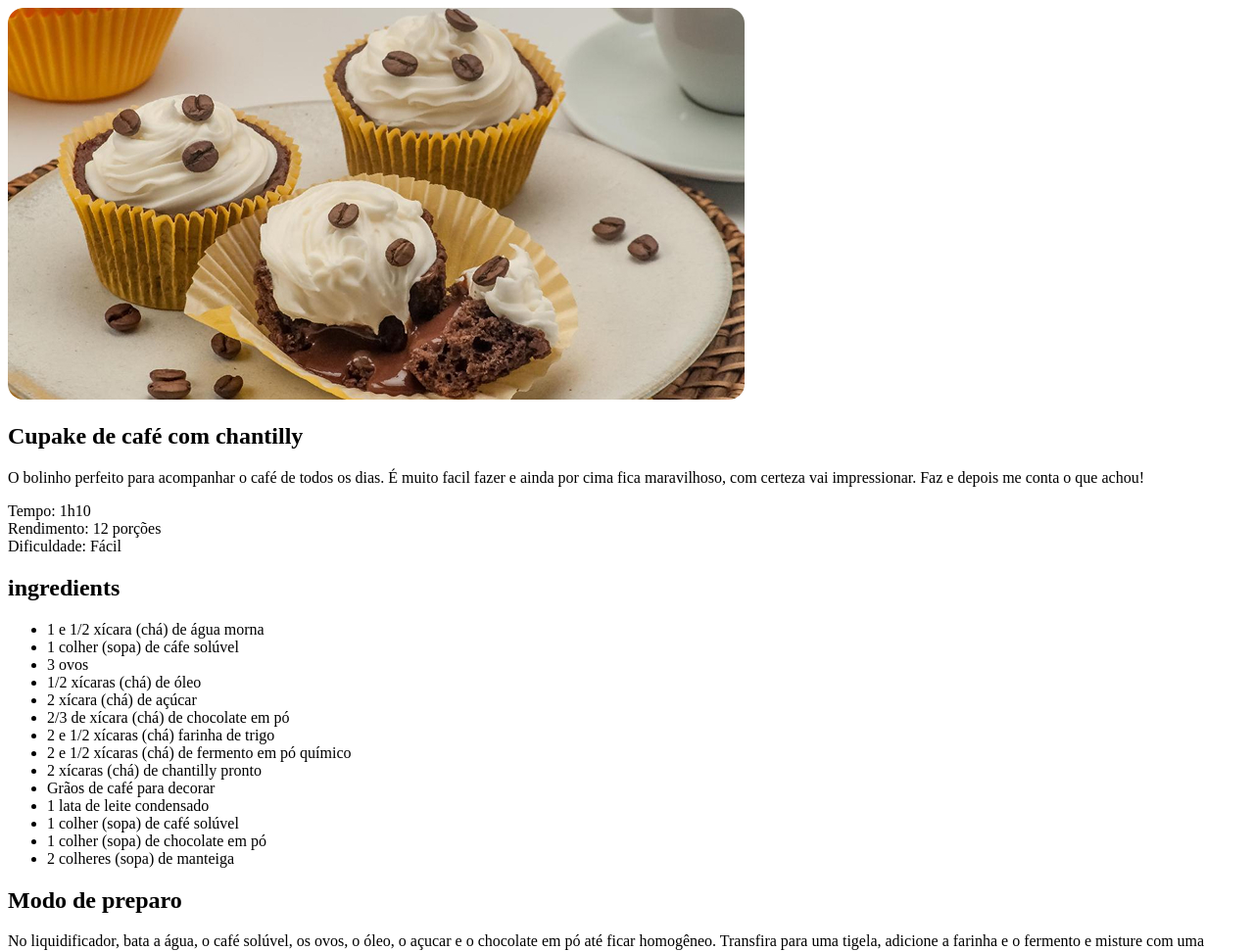
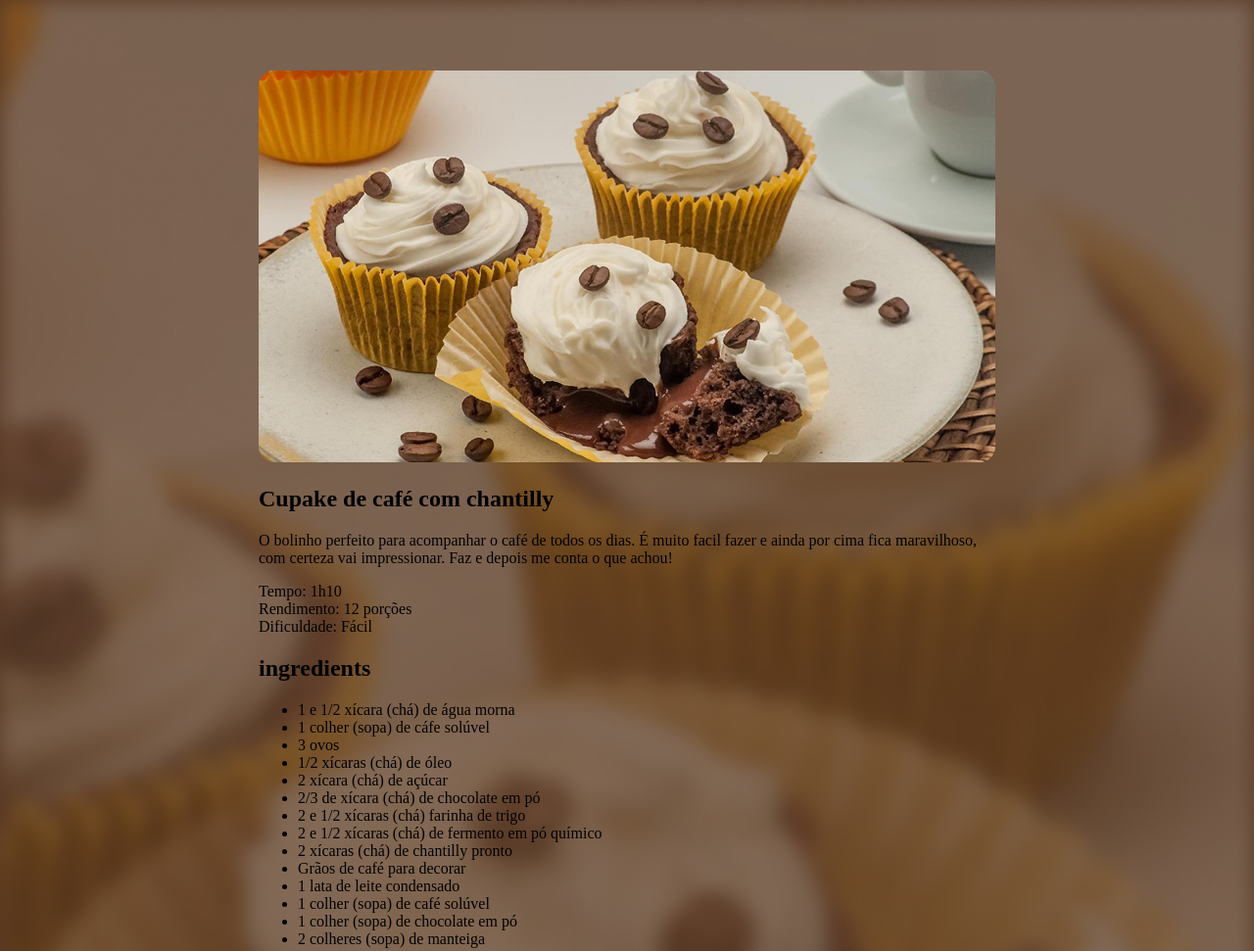
Before and after one commit to AllanDevX/Pagina-de-Receita, a plain HTML site: page index.html in a window 1280 px wide. Shown: the top 971 px of the page at 98% size. Drawn offline with Linux system fonts and the light colour scheme.

Commit message:
Adicionando imagem de fundo e #page

```diff
--- a/style.css
+++ b/style.css
@@ -1,3 +1,18 @@
+
+body{
+    background-image: url(assets/bg.jpg) ;
+    background-size: cover;
+}
+
+#page{
+    box-sizing: border-box;
+    width: 800px;
+    padding: 24px;
+    background: color #f0e8c2;
+    border-radius: 24px;
+    margin: 48px auto;
+}
+
 img {
     border-radius: 16px;
 }
```
